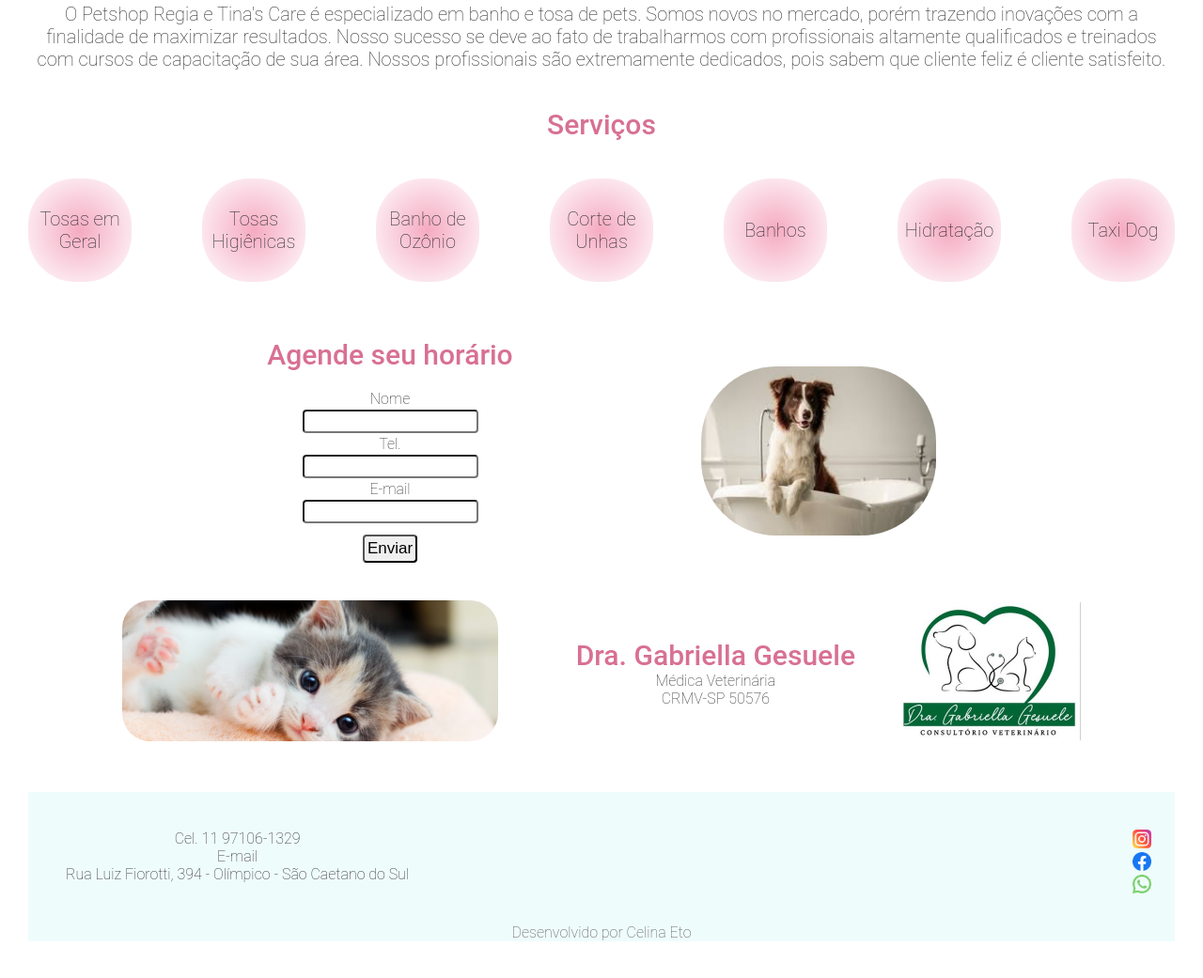
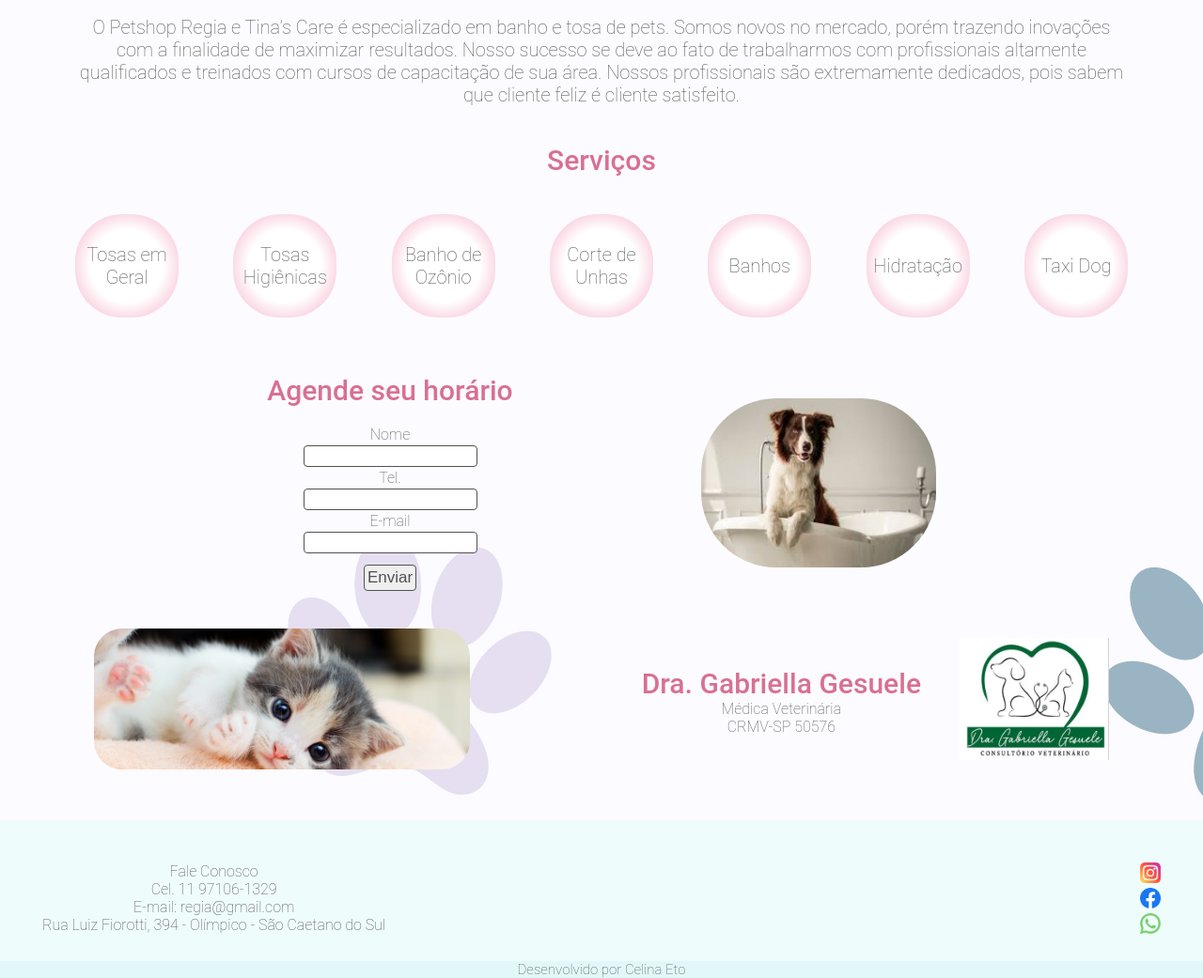
Before and after one commit to celinaheto/projeto-final, a plain HTML site: page index.html in a window 1280 px wide. Shown: the part 593-1634 px from the top of the page at 94% size. Before the commit the page ends 1605 px from the top, so only its background shows below. Drawn offline with Linux system fonts and the light colour scheme.

Commit message:
melhorias css

```diff
--- a/index.html
+++ b/index.html
@@ -78,14 +78,15 @@
     <footer>
       <section class="contatos">
         <div id="contatos">
+          <p>Fale Conosco</p>
           <p>Cel. 11 97106-1329</p>
-          <p>E-mail</p>
+          <p>E-mail: regia@gmail.com</p>
           <p>Rua Luiz Fiorotti, 394 - Olímpico - São Caetano do Sul</p>
         </div>
-        <div class="links-redes">
-          <a href="https://www.instagram.com/regia_tinas_care?igsh=bm56cHZpOHE0dmEy" target="_blank">          <img src="./images/icone-insta.png" alt="Icone do Instagram" width="20"></a>
-          <a href="https://www.facebook.com/regiatinascare?mibextid=LQQJ4d" target="_blank"><img src="./images/icone-face.png" alt="Icone do Facebook" width="20"></a>
-          <a href="#"><img src="./images/icone-whats.png" alt="Icone do Whatsapp" width="20"></a>
+        <div>
+          <a href="https://www.instagram.com/regia_tinas_care?igsh=bm56cHZpOHE0dmEy" target="_blank">          <img class="links-redes" src="./images/icone-insta.png" alt="Icone do Instagram"></a>
+          <a href="https://www.facebook.com/regiatinascare?mibextid=LQQJ4d" target="_blank"><img class="links-redes" src="./images/icone-face.png" alt="Icone do Facebook"></a>
+          <a href="#"><img class="links-redes" src="./images/icone-whats.png" alt="Icone do Whatsapp"></a>
         </div>
       </section>
       <div><p class="dev">Desenvolvido por Celina Eto</p></div>
--- a/style.css
+++ b/style.css
@@ -8,8 +8,7 @@
 body {
   font-family: "Roboto", sans-serif;
   font-weight: 100;
-  margin: 10px 30px;
-  color: rgb(41, 40, 40);
+  color: rgb(82, 81, 81);
 }
 
 .nav-bar {
@@ -35,7 +34,7 @@ body {
 .nav-titulo {
   margin-bottom: 20px;
   font-size: 25px;
-  font-weight: 600;
+  font-weight: 500;
 }
 
 .nav-links {
@@ -48,7 +47,11 @@ body {
 
 .nav-links-link a {
   text-decoration: none;
-  color: rgb(41, 40, 40);
+  color: rgb(82, 81, 81);
+}
+
+main {
+  background-image: url(./images/SL-011023-55240-20.jpg);
 }
 
 .sobrenos {
@@ -67,6 +70,7 @@ body {
   width: auto;
   text-align: center;
   font-size: 20px;
+  margin: 0px 80px 0px 80px;
 }
 
 h2 {
@@ -92,6 +96,7 @@ h2 {
   justify-content: space-between;
   list-style: none;
   padding-bottom: 20px;
+  margin: 0px 80px 0px 80px;
 }
 
 .servicos-item {
@@ -99,7 +104,11 @@ h2 {
   height: 110px;
   align-content: center;
   border-radius: 50px;
-  background-image: radial-gradient(rgb(245, 170, 194), rgb(255, 255, 255));
+  background-image: radial-gradient(
+    rgb(255, 255, 255),
+    rgb(255, 255, 255),
+    rgb(245, 170, 194)
+  );
 }
 
 #agenda {
@@ -124,6 +133,7 @@ h2 {
   margin: 2px;
   padding: 3px;
   border-radius: 4px;
+  border: 1px solid rgb(82, 81, 81);
 }
 
 .input-enviar {
@@ -131,6 +141,8 @@ h2 {
   padding: 3px;
   margin-top: 10px;
   border-radius: 4px;
+  border: 1px solid rgb(82, 81, 81);
+  color: rgb(82, 81, 81);
 }
 
 .dog-banheira {
@@ -161,12 +173,17 @@ h2 {
   margin-right: 100px;
 }
 
+.logo-gabi {
+  width: 160px;
+  height: 130px;
+}
+
 .contatos {
   background-color: rgb(239, 252, 252);
   height: 60px;
   display: flex;
   justify-content: space-between;
-  padding: 40px;
+  padding: 45px;
 }
 
 #contatos {
@@ -176,14 +193,14 @@ h2 {
 .links-redes {
   display: flex;
   flex-direction: column;
-}
-
-.links-redes a {
-  width: 5px;
+  width: 22px;
+  height: 22px;
+  padding-bottom: 5px;
 }
 
 .dev {
-  background-color: rgb(239, 252, 252);
+  background-color: rgb(226, 248, 248);
   text-align: center;
   color: rgb(82, 81, 81);
+  font-size: 15px;
 }
```
Also changed, not shown: images/Foto.pets.webp (deleted), images/SL-011023-55240-20.jpg (added).
